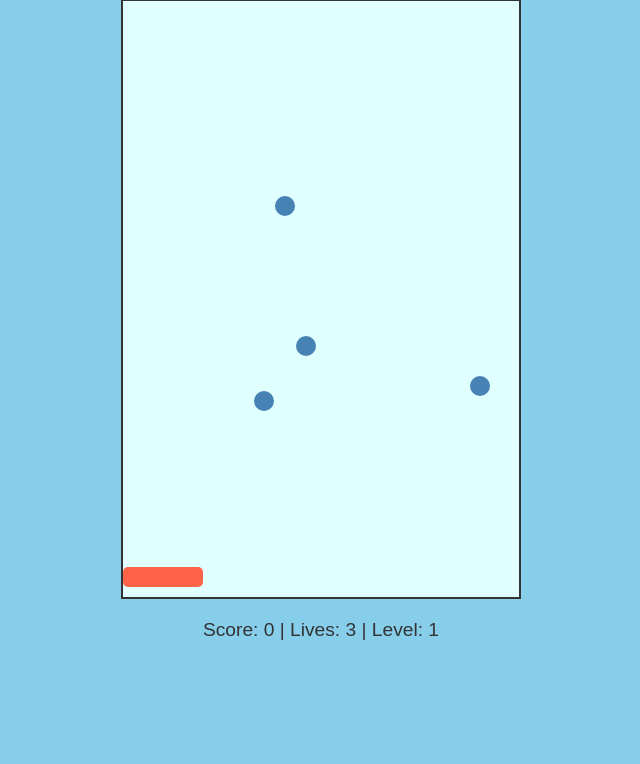
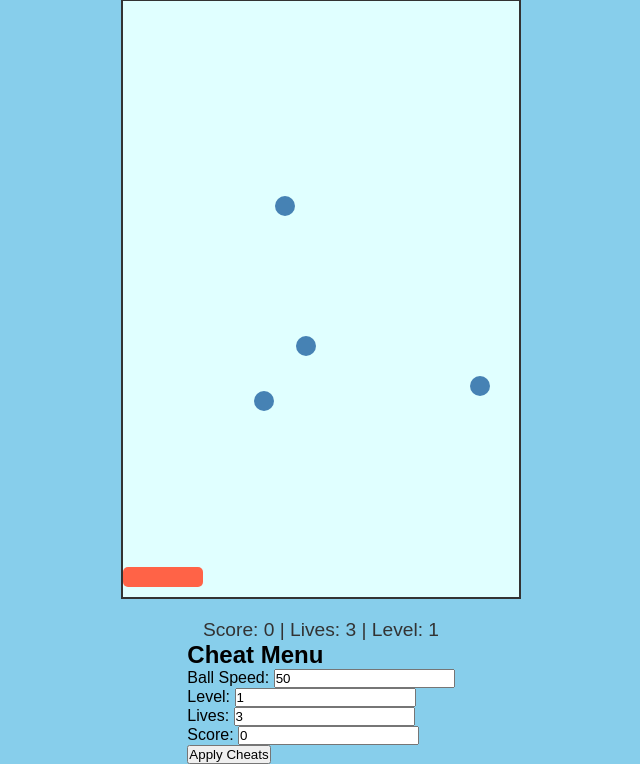
Before and after one commit to WhatDaGenZSlang/WhatDaSigma, a plain HTML site: page index.html in a window 1280 px wide. Shown: the part 78-842 px from the top of the page, without its empty margins (319-959 px from the left). Before the commit the page ends 800 px from the top, so only its background shows below. Drawn offline with Linux system fonts and the light colour scheme.

Commit message:
Update index.html

```diff
--- a/index.html
+++ b/index.html
@@ -23,6 +23,20 @@
         </div>
     </div>
 
+    <!-- Cheat Menu -->
+<div id="cheat-menu">
+    <h2>Cheat Menu</h2>
+    <label for="cheat-speed">Ball Speed:</label>
+    <input type="number" id="cheat-speed" value="50"><br>
+    <label for="cheat-level">Level:</label>
+    <input type="number" id="cheat-level" value="1"><br>
+    <label for="cheat-lives">Lives:</label>
+    <input type="number" id="cheat-lives" value="3"><br>
+    <label for="cheat-score">Score:</label>
+    <input type="number" id="cheat-score" value="0"><br>
+    <button id="apply-cheats">Apply Cheats</button>
+</div>
+
     <script src="script.js"></script>
 </body>
 </html>
```
